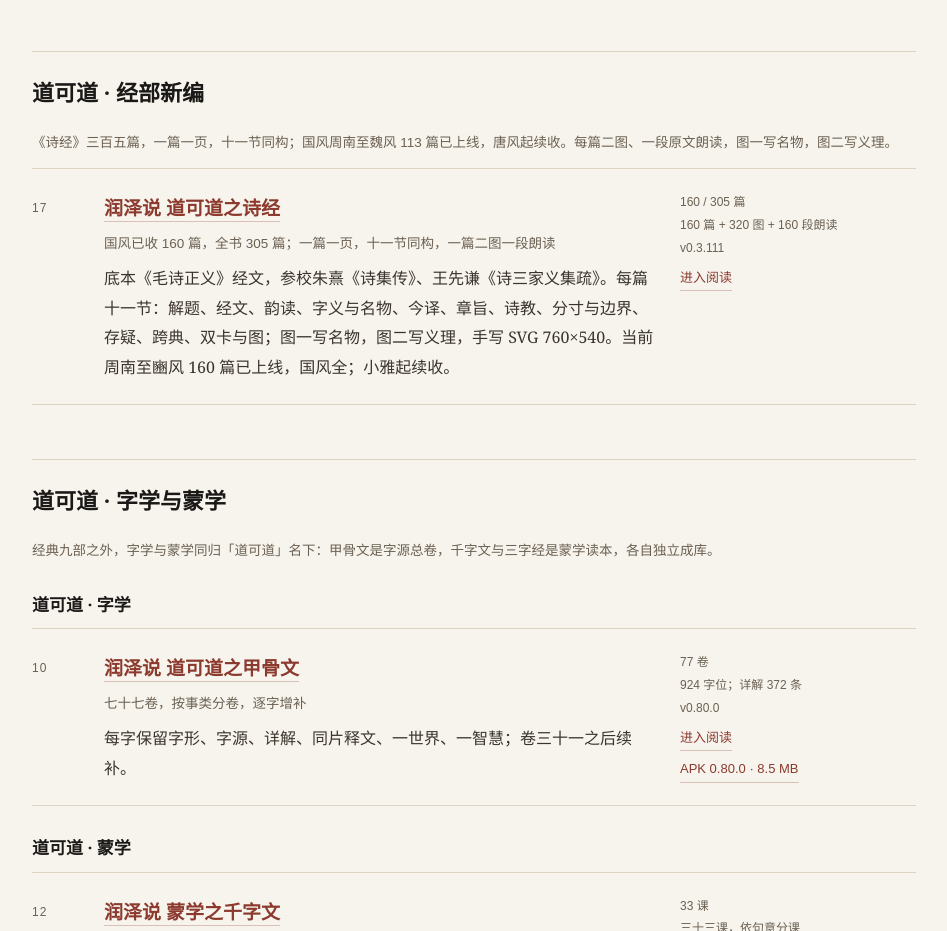
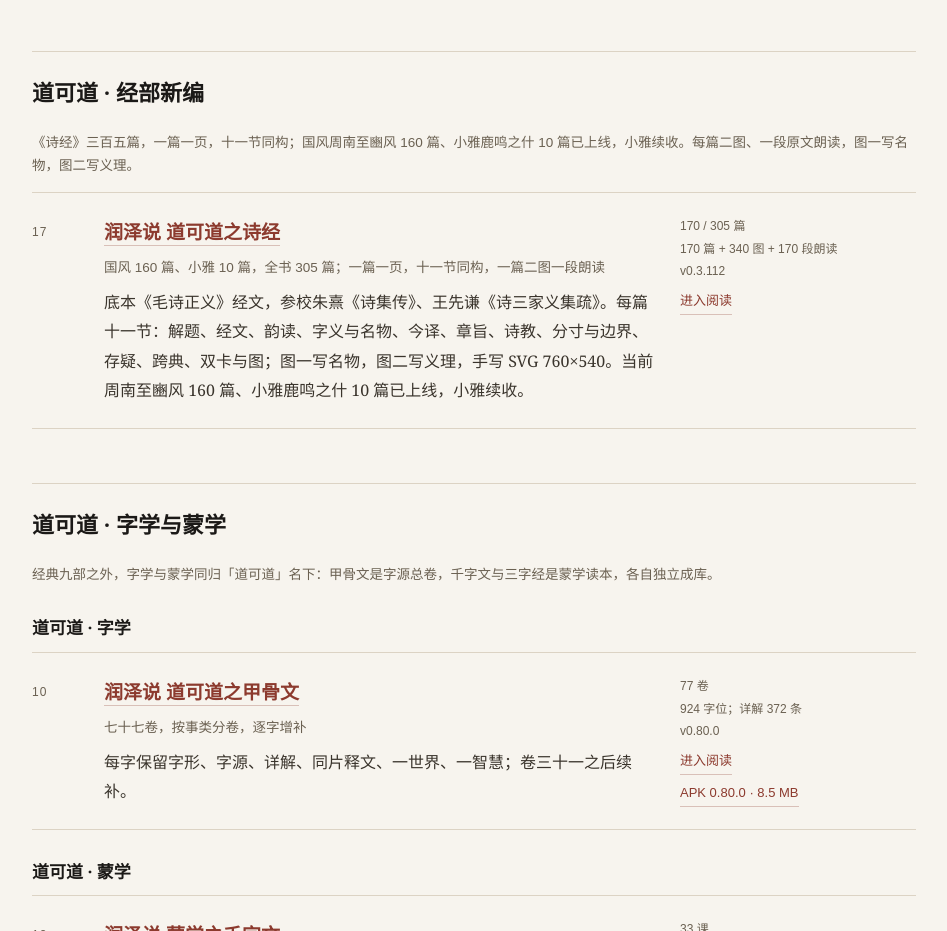
Before and after one commit to q1z2q3-debug/runze-daokedao, a plain HTML site: page docs/index.html in a window 1280 px wide. Shown: the part 3280-4211 px from the top of the page, without its empty margins (166-1113 px from the left). Drawn offline with Linux system fonts and the light colour scheme; a web font is replaced by a local one.

Commit message:
总站更新：诗经小雅鹿鸣之什十篇，170篇（v0.3.112）

```diff
--- a/docs/index.html
+++ b/docs/index.html
@@ -165,12 +165,12 @@ footer .wrap{display:flex;justify-content:space-between;gap:20px;flex-wrap:wrap;
 <div class="meta">33 章<br>三十三章；附图 33 页、附录 7 件<br>v1.0.1<br><a href="https://q1z2q3-debug.github.io/daokedao-zhongyong/" style="font-size:13px;">进入阅读</a><br><a href="https://q1z2q3-debug.github.io/runze-daokedao/apk/zhongyong-1.0.1.apk" style="font-size:13px;">APK 1.0.1 · 7.6 MB</a></div></div></div>
 
 <h2>道可道 · 经部新编</h2>
-<p class="small">《诗经》三百五篇，一篇一页，十一节同构；国风周南至魏风 113 篇已上线，唐风起续收。每篇二图、一段原文朗读，图一写名物，图二写义理。</p>
+<p class="small">《诗经》三百五篇，一篇一页，十一节同构；国风周南至豳风 160 篇、小雅鹿鸣之什 10 篇已上线，小雅续收。每篇二图、一段原文朗读，图一写名物，图二写义理。</p>
 <div class="list"><div class="row"><div class="no">17</div>
 <div><h3><a href="https://q1z2q3-debug.github.io/daokedao-shijing/">润泽说 道可道之诗经</a></h3>
-<p class="small" style="margin:0 0 8px;">国风已收 160 篇，全书 305 篇；一篇一页，十一节同构，一篇二图一段朗读</p>
-<p style="margin:0;color:#3A342C;">底本《毛诗正义》经文，参校朱熹《诗集传》、王先谦《诗三家义集疏》。每篇十一节：解题、经文、韵读、字义与名物、今译、章旨、诗教、分寸与边界、存疑、跨典、双卡与图；图一写名物，图二写义理，手写 SVG 760×540。当前周南至豳风 160 篇已上线，国风全；小雅起续收。</p></div>
-<div class="meta">160 / 305 篇<br>160 篇 + 320 图 + 160 段朗读<br>v0.3.111<br><a href="https://q1z2q3-debug.github.io/daokedao-shijing/" style="font-size:13px;">进入阅读</a></div></div></div>
+<p class="small" style="margin:0 0 8px;">国风 160 篇、小雅 10 篇，全书 305 篇；一篇一页，十一节同构，一篇二图一段朗读</p>
+<p style="margin:0;color:#3A342C;">底本《毛诗正义》经文，参校朱熹《诗集传》、王先谦《诗三家义集疏》。每篇十一节：解题、经文、韵读、字义与名物、今译、章旨、诗教、分寸与边界、存疑、跨典、双卡与图；图一写名物，图二写义理，手写 SVG 760×540。当前周南至豳风 160 篇、小雅鹿鸣之什 10 篇已上线，小雅续收。</p></div>
+<div class="meta">170 / 305 篇<br>170 篇 + 340 图 + 170 段朗读<br>v0.3.112<br><a href="https://q1z2q3-debug.github.io/daokedao-shijing/" style="font-size:13px;">进入阅读</a></div></div></div>
 
 <h2>道可道 · 字学与蒙学</h2>
 <p class="small">经典九部之外，字学与蒙学同归「道可道」名下：甲骨文是字源总卷，千字文与三字经是蒙学读本，各自独立成库。</p>
```
Also changed, not shown: docs/llms.txt, 1 other file.
